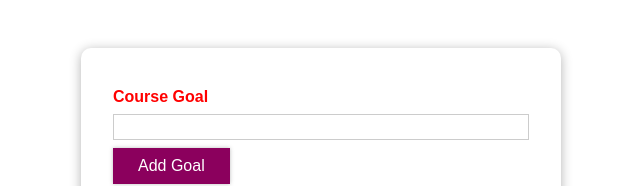
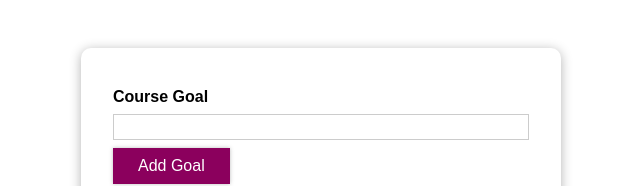
Before and after one commit to Rschipman/StylingReact, a React (Create React App) app: page / in a window 1280 px wide. Shown: the top 186 px of the page, without its empty margins (319-959 px from the left). Built offline with nearby package versions, Linux system fonts and the light colour scheme.

Commit message:
inline style

```diff
--- a/src/components/CourseGoals/CourseInput/CourseInput.js
+++ b/src/components/CourseGoals/CourseInput/CourseInput.js
@@ -23,7 +23,7 @@ const CourseInput = (props) => {
   return (
     <form onSubmit={formSubmitHandler}>
       <div className="form-control">
-        <label style={{ color: "red" }}>Course Goal</label>
+        <label style={{ color: !isValid ? "red" : "black" }}>Course Goal</label>
         <input type="text" onChange={goalInputChangeHandler} />
       </div>
       <Button type="submit">Add Goal</Button>
```
